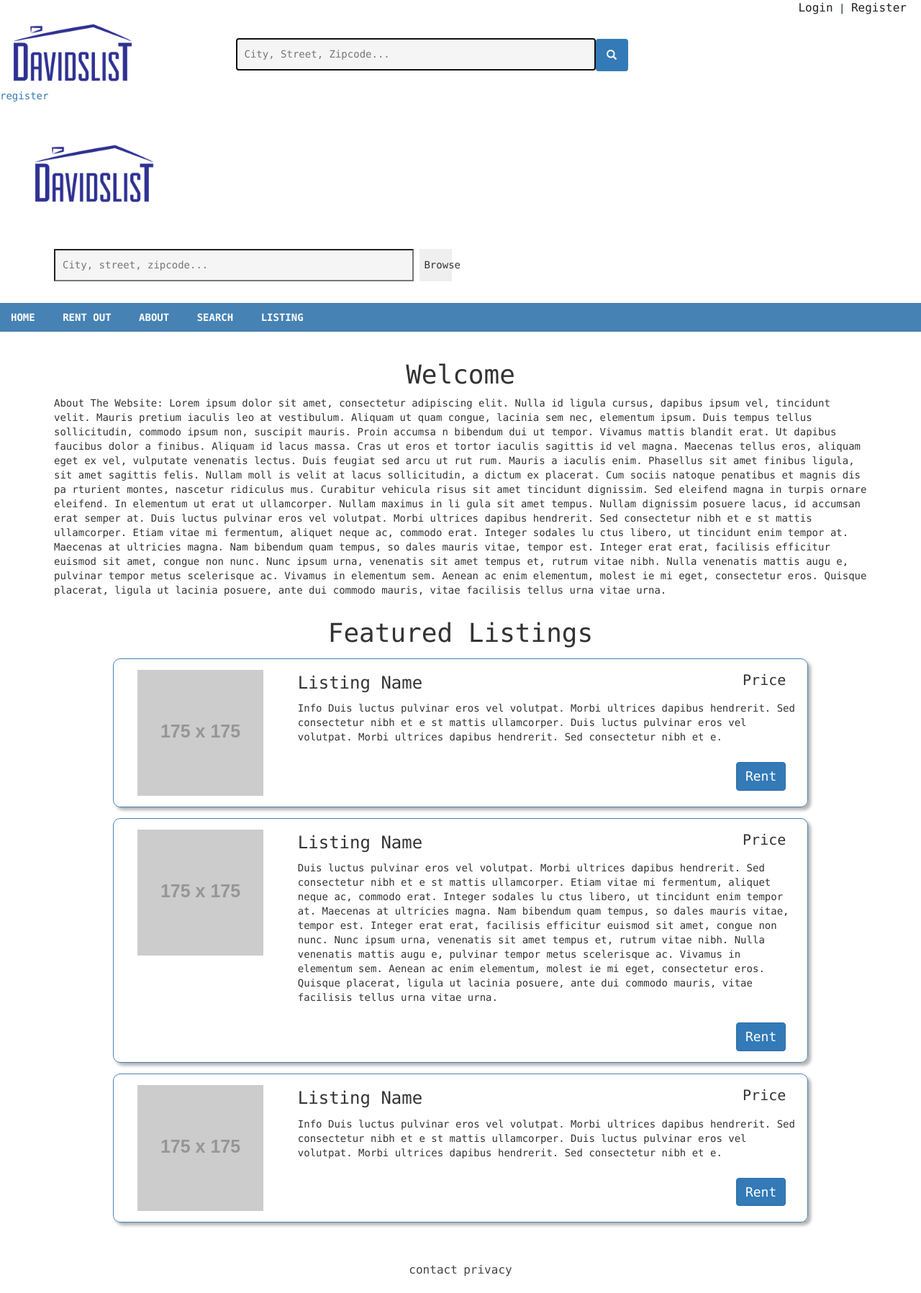
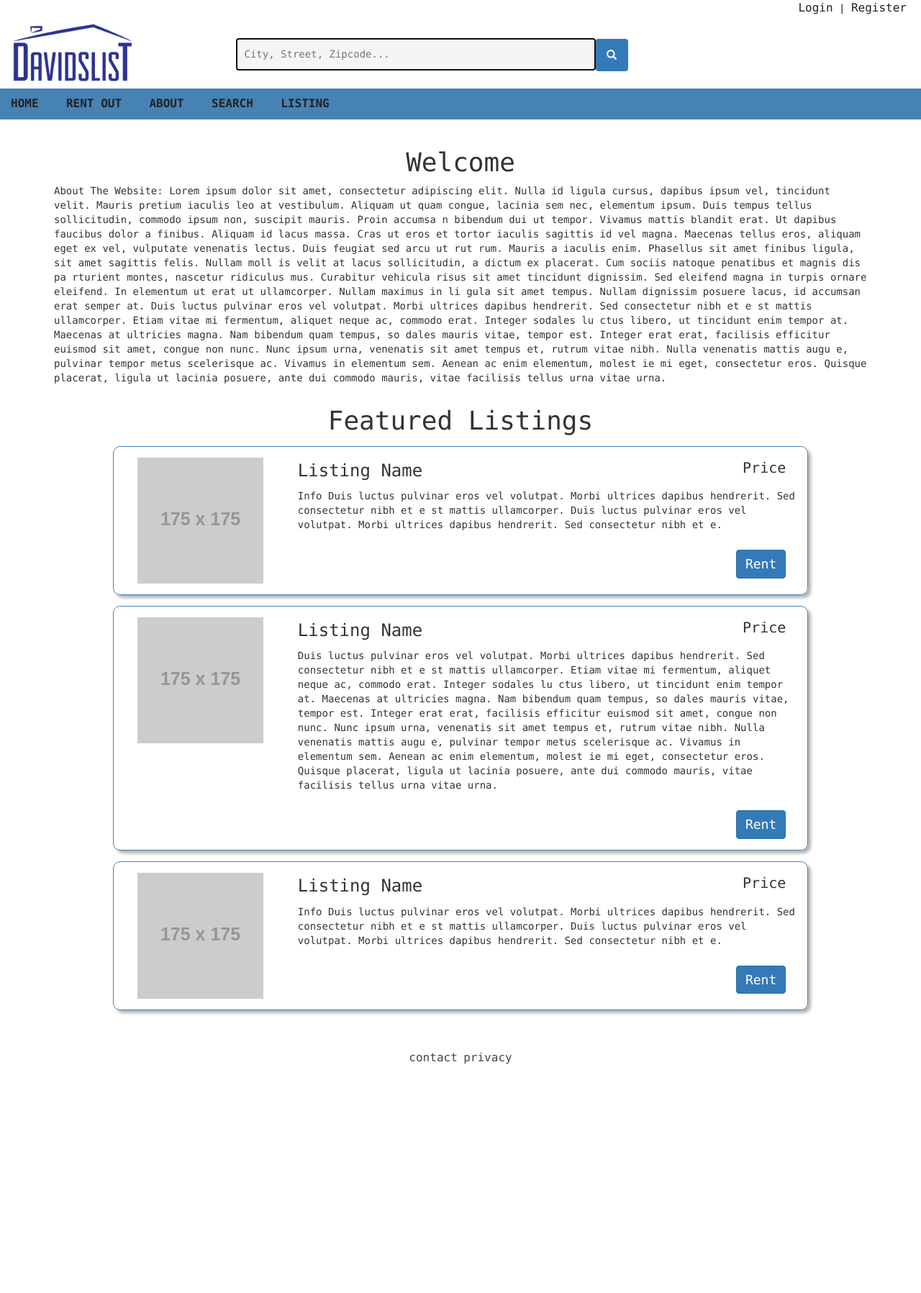
Before and after one commit to Stnguyenx3/DavidsList, a PHP site: page / in a window 1280 px wide. Shown: the whole page at 72% size. After the commit the page ends 1479 px from the top, so only its background shows below. Run offline with PHP 8.4, Linux system fonts and the light colour scheme; grey boxes labelled with a size stand in for pictures from a placeholder-image service; some libraries are stand-ins or nearby versions.

Commit message:
Fixed header

```diff
--- a/application/view/_templates/header.php
+++ b/application/view/_templates/header.php
@@ -34,30 +34,12 @@
 			</div>
 
 			<div class="col-sm-9" id="search-bar">
-    				<input id="search-input" type="text" placeholder="City, Street, Zipcode..." required autofocus/><button type="button" class="btn btn-primary">
+    				<input id="search-input" type="text" placeholder="City, Street, Zipcode..." required autofocus/><button id="search-get type="button" class="btn btn-primary" onclick='onSearchClick()''>
                         <span class="glyphicon glyphicon-search" aria-hidden="true"></span>
                     </button>
 			</div>
 
 		</div>
-	</div>
-        <a href="<?php echo URL ; ?>">register</a>
-    </div>
-
-
-
-    <div class="search-header" id="search-container">
-
-        <div class="logo">
-            <img src="<?php echo URL; ?>img/logo.png" height="100">
-        </div>
-
-        <div class="container">
-            <input id="search-input" type="text" placeholder="City, street, zipcode..." required autofocus/>
-            <button id="search-get" type="submit" onclick='onSearchClick()'>Browse</button>
-        </div>
-
-    </div-->
 
     <!-- navigation -->
     <div class="navigation">
```
